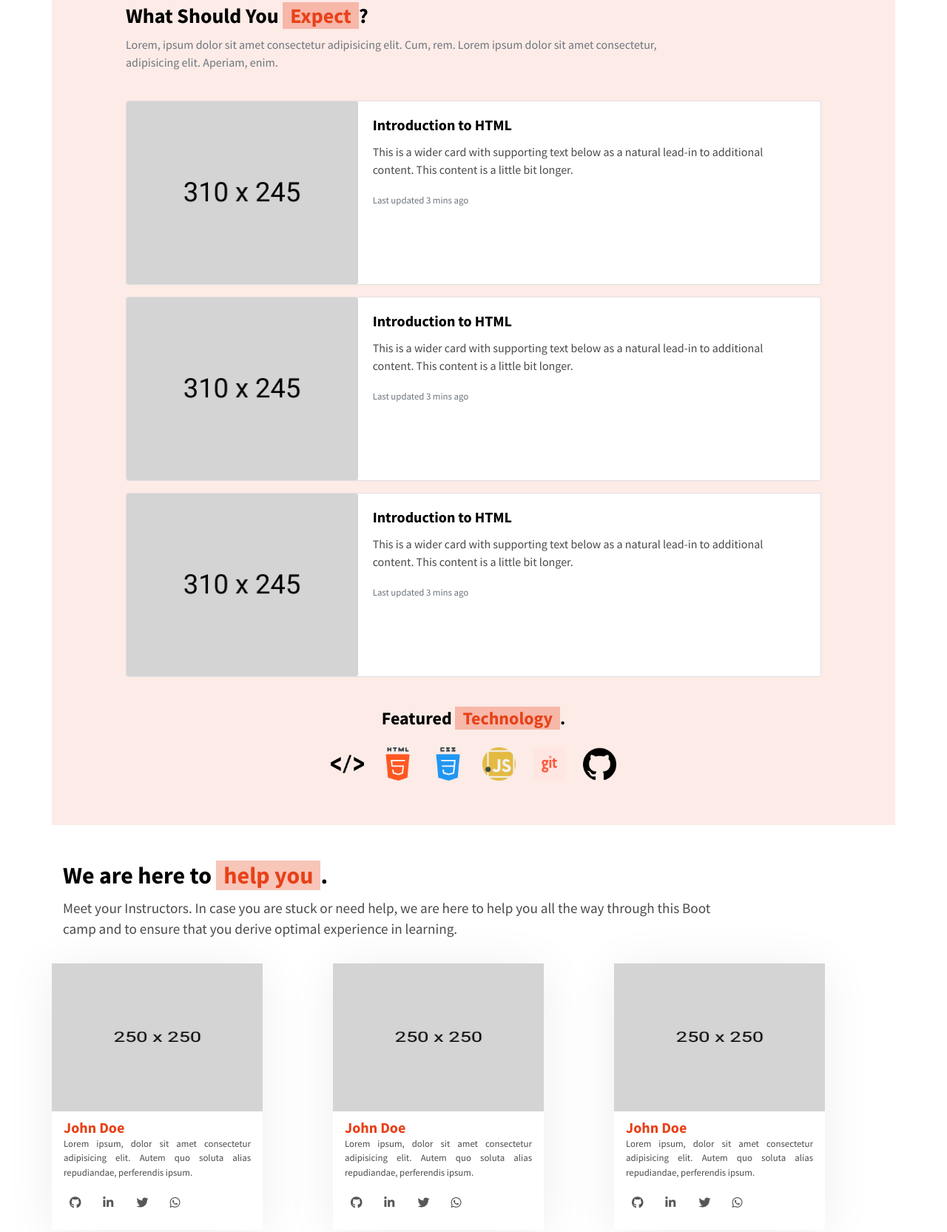
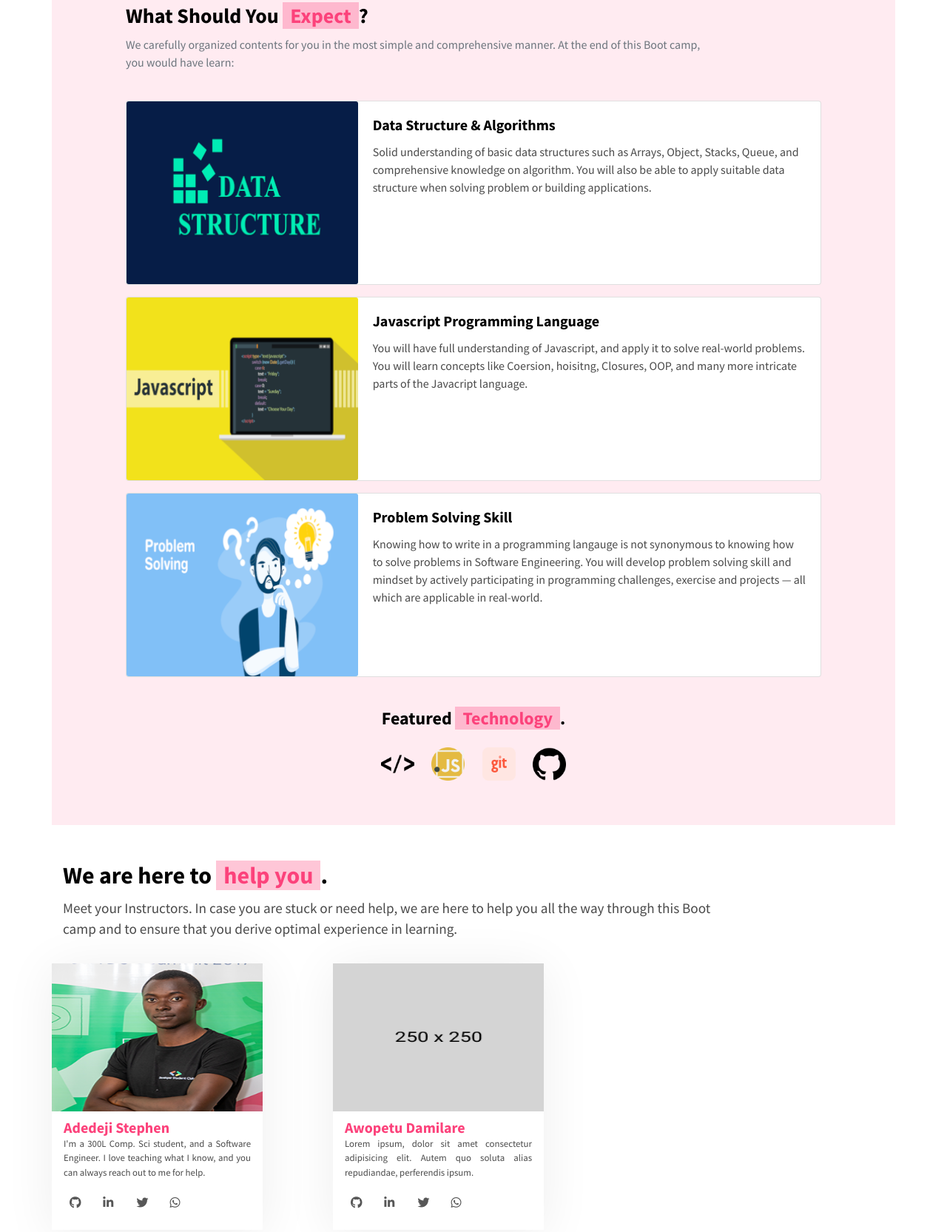
Before and after one commit to gdsc-kwasu/bootcamp-page-template, a website: page src/index.html in a window 1280 px wide. Shown: the part 686-2351 px from the top of the page at 74% size. Drawn offline with nearby package versions, Linux system fonts and the light colour scheme; files that its build step writes are made by us from their sources.

Commit message:
fix boot camp content

```diff
--- a/src/index.html
+++ b/src/index.html
@@ -4,10 +4,12 @@
     <meta charset="UTF-8">
     <meta name="viewport" content="width=device-width, initial-scale=1.0">
     <meta http-equiv="X-UA-Compatible" content="ie=edge">
-    <title>Bootcamp Title &mdash; DSC KWASU</title>
+    <meta name="description" content="It doesn't matter if you are an absolute beginner, or you have written few programs before — You will learn how to write simple and complex programs using Javascript, in the most exciting and comprehensive way. It is completely Free, Enroll Today!">
+    <meta property="og:title" content="Principle of Programming with Javascript (DSCKWASU)">
+    <meta property="og:description" content="Learn how to write simple and complex programs using Javascript, in the most exciting and comprehensive way. It is completey free and begineer friendly.">
+    <meta property="og:url" content="https://javascriptbootcamp.dsckwasu.club">
+    <title>Principle of Programming with Javascript &mdash; DSC KWASU</title>
     <link href="https://fonts.googleapis.com/css?family=Source+Sans+Pro:300,400,400i,700,900&display=swap" rel="stylesheet">
-<!--    <link rel="stylesheet" href="https://cdnjs.cloudflare.com/ajax/libs/twitter-bootstrap/4.4.1/css/bootstrap.min.css">-->
-    <!-- <link rel="stylesheet" href="https://cdnjs.cloudflare.com/ajax/libs/font-awesome/5.11.2/css/fontawesome.min.css"> -->
     <script src="https://kit.fontawesome.com/19d392846f.js" crossorigin="anonymous"></script>
     <link rel="stylesheet" href="/css/app.css">
     <link rel="icon" href="images/tags-logo.png">
@@ -36,11 +38,11 @@
     <div class="container my-4">
         <div class="row">
             <div class="col-12 col-md-6">
-                <h1 class="font-weight-bold">Programming Principle with Javascript <span class="text-styled">Bootcamp</span>.</h1>
+                <h1 class="font-weight-bold">Principle of Programming with Javascript <span class="text-styled">Bootcamp</span>.</h1>
                 <p class="intro-text mt-4">
-                    Lorem ipsum dolor sit, amet consectetur adipisicing elit. Velit ullam beatae qui ipsum
-                    aliquam, blanditiis porro, laudantium molestiae dicta, minima laborum atque accusantium
-                    architecto asperiores vero incidunt at nostrum debitis.
+                    It doesn't matter if you are an absolute beginner, or you have written few programs before &mdash; You will learn
+                    how to write simple and complex programs using Javascript, in the most exciting and comprehensive way.
+                    It is completely Free, Enroll Today!
                 </p>
                 <div class="mt-5">
                     <button class="button button-primary mr-3">Download Syllabus</button>
@@ -59,8 +61,8 @@
             <div class="col-12 col-md-10">
                 <h3 class="font-weight-bold">What Should You <span class="text-styled">Expect</span>?</h3>
                 <p class="text-muted">
-                    Lorem, ipsum dolor sit amet consectetur adipisicing elit. Cum, rem. Lorem ipsum
-                    dolor sit amet consectetur, adipisicing elit. Aperiam, enim.
+                    We carefully organized contents for you in the most simple and comprehensive manner. At the end of this
+                    Boot camp, you would have learn:
                 </p>
             </div>
         </div>
@@ -70,13 +72,15 @@
                 <div class="card mb-3">
                         <div class="row no-gutters">
                             <div class="col-md-4">
-                                <img src="/images/content.png" class="card-img" alt="...">
+                                <img src="/images/ex1.png" class="card-img" alt="...">
                             </div>
                             <div class="col-md-8">
                                 <div class="card-body">
-                                    <h5 class="card-title font-weight-bold">Introduction to HTML</h5>
-                                    <p class="card-text">This is a wider card with supporting text below as a natural lead-in to additional content. This content is a little bit longer.</p>
-                                    <p class="card-text"><small class="text-muted">Last updated 3 mins ago</small></p>
+                                    <h5 class="card-title font-weight-bold">Data Structure & Algorithms</h5>
+                                    <p class="card-text">
+                                        Solid understanding of basic data structures such as Arrays, Object, Stacks, Queue, and comprehensive knowledge on algorithm.
+                                        You will also be able to apply suitable data structure when solving problem or building applications.
+                                    </p>
                                 </div>
                             </div>
                         </div>
@@ -91,13 +95,15 @@
                     <div class="card mb-3">
                             <div class="row no-gutters">
                                 <div class="col-md-4">
-                                    <img src="/images/content.png" class="card-img" alt="...">
+                                    <img src="/images/ex2.png" class="card-img" alt="...">
                                 </div>
                                 <div class="col-md-8">
                                     <div class="card-body">
-                                        <h5 class="card-title font-weight-bold">Introduction to HTML</h5>
-                                        <p class="card-text">This is a wider card with supporting text below as a natural lead-in to additional content. This content is a little bit longer.</p>
-                                        <p class="card-text"><small class="text-muted">Last updated 3 mins ago</small></p>
+                                        <h5 class="card-title font-weight-bold">Javascript Programming Language</h5>
+                                        <p class="card-text">
+                                            You will have full understanding of Javascript, and apply it to solve real-world problems. You will learn concepts like
+                                            Coersion, hoisitng, Closures, OOP, and many more intricate parts of the Javacript language.
+                                        </p>
                                     </div>
                                 </div>
                             </div>
@@ -112,13 +118,16 @@
                     <div class="card mb-3">
                             <div class="row no-gutters">
                                 <div class="col-md-4">
-                                    <img src="/images/content.png" class="card-img" alt="...">
+                                    <img src="/images/ex3.png" class="card-img" alt="...">
                                 </div>
                                 <div class="col-md-8">
                                     <div class="card-body">
-                                        <h5 class="card-title font-weight-bold">Introduction to HTML</h5>
-                                        <p class="card-text">This is a wider card with supporting text below as a natural lead-in to additional content. This content is a little bit longer.</p>
-                                        <p class="card-text"><small class="text-muted">Last updated 3 mins ago</small></p>
+                                        <h5 class="card-title font-weight-bold">Problem Solving Skill</h5>
+                                        <p class="card-text">
+                                            Knowing how to write in a programming langauge is not synonymous to knowing how to solve
+                                            problems in Software Engineering. You will develop problem solving skill and mindset by actively participating
+                                            in programming challenges, exercise and projects &mdash; all which are applicable in real-world.
+                                        </p>
                                     </div>
                                 </div>
                             </div>
@@ -133,8 +142,6 @@
                     </div>
                     <div class="technology-list">
                         <img src="/images/icons/code.png" alt="code" class="tech-icon">
-                        <img src="/images/icons/html.png" alt="html" class="tech-icon">
-                        <img src="/images/icons/css.png" alt="css" class="tech-icon">
                         <img src="/images/icons/javascript.png" alt="javascript" class="tech-icon">
                         <img src="/images/icons/git.png" alt="git" class="tech-icon">
                         <img src="/images/icons/github.png" alt="github" class="tech-icon">
@@ -156,52 +163,51 @@
         </div>
         <div class="row justify-content-center justify-content-md-start">
             <div class="col-9 col-sm-8 col-md-3 instructor my-3">
-                <img src="/images/instructor.png" alt="Instructor Name" class="instructor__img">
+                <img src="/images/adedeji.png" alt="Adedeji Stephen" class="instructor__img">
                 <div class="px-3">
-                        <h5 class="instructor__name">John Doe</h5>
+                        <h5 class="instructor__name">Adedeji Stephen</h5>
                         <p class="instructor__bio">
-                            Lorem ipsum, dolor sit amet consectetur adipisicing elit. Autem quo soluta
-                            alias repudiandae, perferendis ipsum.
+                            I'm a 300L Comp. Sci student, and a Software Engineer. I love teaching what I know,
+                            and you can always reach out to me for help.
                         </p>
                         <div>
-                            <a href="#" class="social-link"><i class="fab fa-github"></i></a>
-                            <a href="#" class="social-link"><i class="fab fa-linkedin-in"></i></a>
-                            <a href="#" class="social-link"><i class="fab fa-twitter"></i></a>
-                            <a href="#" class="social-link"><i class="fab fa-whatsapp"></i></a>
+                            <a href="https://github.com/ionware" class="social-link" target="_blank">
+                                <i class="fab fa-github"></i>
+                            </a>
+                            <a href="https://linkedin.com/in/ionware" class="social-link" target="_blank">
+                                <i class="fab fa-linkedin-in"></i>
+                            </a>
+                            <a href="https://twitter.com/ionwarez" class="social-link" target="_blank">
+                                <i class="fab fa-twitter"></i>
+                            </a>
+                            <a href="https://wa.me/2348032336192" class="social-link" target="_blank">
+                                <i class="fab fa-whatsapp"></i>
+                            </a>
                         </div>
                 </div>
             </div>
             <!-- another Instructor -->
             <div class="col-9 col-sm-8 col-md-3 instructor my-3 offset-md-1">
-                <img src="/images/instructor.png" alt="Instructor Name" class="instructor__img">
+                <img src="/images/instructor.png" alt="Awopetu Damilare" class="instructor__img">
                 <div class="px-3">
-                    <h5 class="instructor__name">John Doe</h5>
+                    <h5 class="instructor__name">Awopetu Damilare</h5>
                     <p class="instructor__bio">
                         Lorem ipsum, dolor sit amet consectetur adipisicing elit. Autem quo soluta
                         alias repudiandae, perferendis ipsum.
                     </p>
                     <div>
-                        <a href="#" class="social-link"><i class="fab fa-github"></i></a>
-                        <a href="#" class="social-link"><i class="fab fa-linkedin-in"></i></a>
-                        <a href="#" class="social-link"><i class="fab fa-twitter"></i></a>
-                        <a href="#" class="social-link"><i class="fab fa-whatsapp"></i></a>
-                    </div>
-                </div>
-            </div>
-            <!-- yet another Instructor -->
-            <div class="col-9 col-sm-8 col-md-3 instructor my-3 offset-md-1">
-                <img src="/images/instructor.png" alt="Instructor Name" class="instructor__img">
-                <div class="px-3">
-                    <h5 class="instructor__name">John Doe</h5>
-                    <p class="instructor__bio">
-                        Lorem ipsum, dolor sit amet consectetur adipisicing elit. Autem quo soluta
-                        alias repudiandae, perferendis ipsum.
-                    </p>
-                    <div>
-                        <a href="#" class="social-link"><i class="fab fa-github"></i></a>
-                        <a href="#" class="social-link"><i class="fab fa-linkedin-in"></i></a>
-                        <a href="#" class="social-link"><i class="fab fa-twitter"></i></a>
-                        <a href="#" class="social-link"><i class="fab fa-whatsapp"></i></a>
+                            <a href="https://github.com/cybercode2000" class="social-link" target="_blank">
+                                <i class="fab fa-github"></i>
+                            </a>
+                            <a href="#" class="social-link">
+                                <i class="fab fa-linkedin-in"></i>
+                            </a>
+                            <a href="https://twitter.com/cybercode6" class="social-link" target="_blank">
+                                <i class="fab fa-twitter"></i>
+                            </a>
+                            <a href="https://wa.me/2348141849010" class="social-link" target="_blank">
+                                <i class="fab fa-whatsapp"></i>
+                            </a>
                     </div>
                 </div>
             </div>
--- a/src/scss/_variable.scss
+++ b/src/scss/_variable.scss
@@ -1,4 +1,4 @@
-$primary:                      #e84118 !default;
+$primary:                      #FC427B !default;
 $secondary:                    #273c75 !default;
 $white:                        #fff !default;
 
```
Also changed, not shown: src/images/adedeji.png (added), src/images/content.png (deleted), src/images/ex1.png (added), src/images/ex2.png (added), src/images/ex3.png (added).
